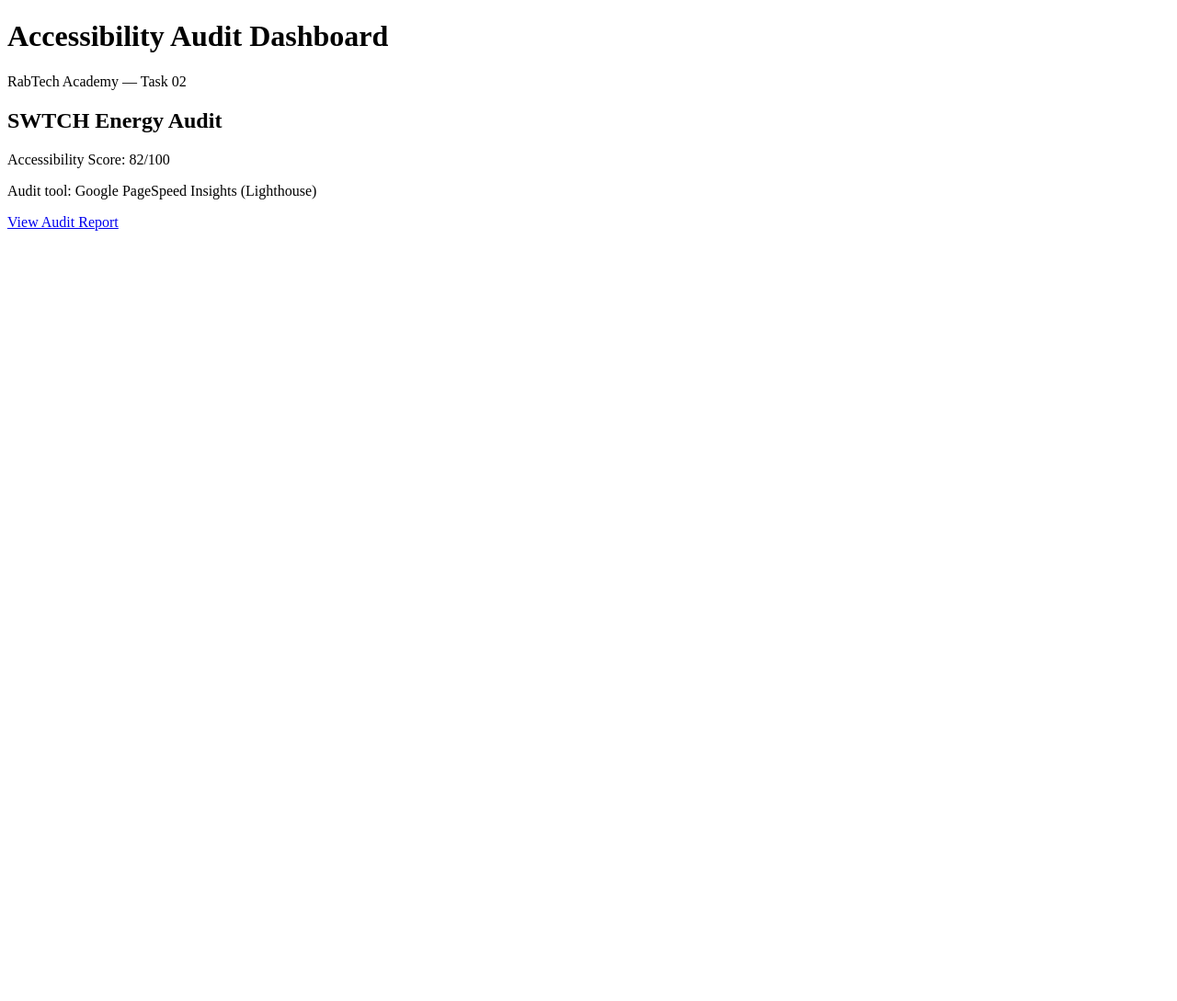
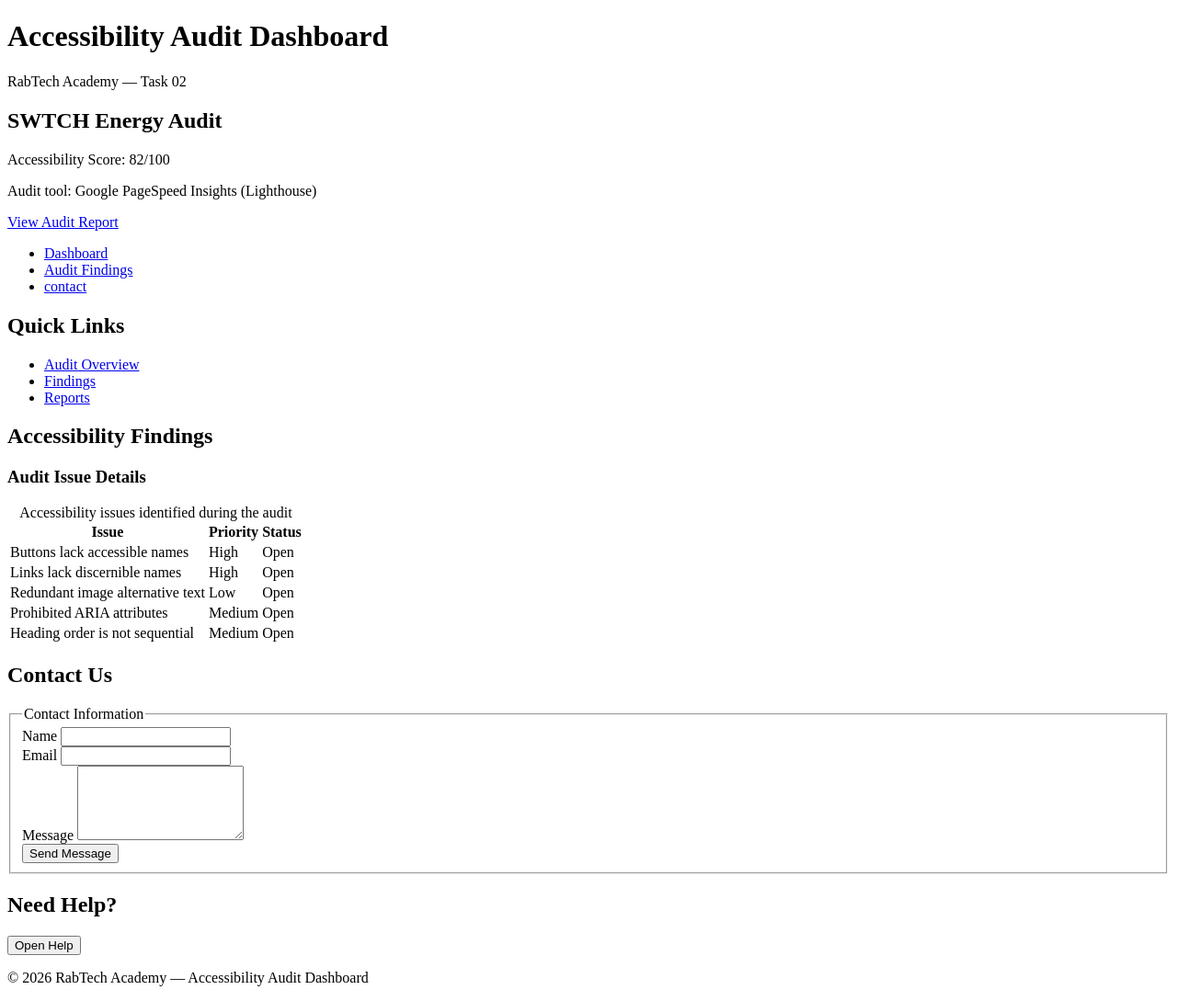
Before and after one commit to Anjali-Rawat16/rabtech-task-02, a plain HTML site: page client/index.html in a window 1280 px wide. Shown: the whole page at 92% size. Before the commit the page ends 800 px from the top, so only its background shows below. Drawn offline with Linux system fonts and the light colour scheme.

Commit message:
Complete Task 03 semantic HTML accessibility

```diff
--- a/client/index.html
+++ b/client/index.html
@@ -14,12 +14,152 @@
   </header>
 
   <main>
-    <section aria-labelledby="audit-heading">
+    <section aria-labelledby="audit-heading"  id="audit">
       <h2 id="audit-heading">SWTCH Energy Audit</h2>
       <p>Accessibility Score: 82/100</p>
       <p>Audit tool: Google PageSpeed Insights (Lighthouse)</p>
       <a href="../docs/accessibility-audit.md">View Audit Report</a>
     </section>
+
+    <nav aria-label="Main navigation">
+      <ul>
+        <li><a href="#dashboard">Dashboard</a></li>
+        <li><a href="#audit">Audit Findings</a></li>
+        <li><a href="#dashboard">contact</a></li>
+      </ul>
+    </nav>
+
+    <aside aria-label="Dashboard sidebar">
+  <h2>Quick Links</h2>
+  <ul>
+    <li><a href="#audit">Audit Overview</a></li>
+    <li><a href="#findings">Findings</a></li>
+    <li><a href="#findings">Reports</a></li>
+  </ul>
+</aside>
+
+<section aria-labelledby="findings-heading" id="findings">
+  <h2 id="findings-heading">Accessibility Findings</h2>
+    <article>
+          <h3 id="table-heading">Audit Issue Details</h3>
+
+  <table>
+    <caption>Accessibility issues identified during the audit</caption>
+
+    <thead>
+      <tr>
+        <th scope="col">Issue</th>
+        <th scope="col">Priority</th>
+        <th scope="col">Status</th>
+      </tr>
+    </thead>
+
+    <tbody>
+      <tr>
+        <td>Buttons lack accessible names</td>
+        <td>High</td>
+        <td>Open</td>
+      </tr>
+
+      <tr>
+        <td>Links lack discernible names</td>
+        <td>High</td>
+        <td>Open</td>
+      </tr>
+
+      <tr>
+        <td>Redundant image alternative text</td>
+        <td>Low</td>
+        <td>Open</td>
+      </tr>
+
+      <tr>
+        <td>Prohibited ARIA attributes</td>
+        <td>Medium</td>
+        <td>Open</td>
+      </tr>
+
+      <tr>
+        <td>Heading order is not sequential</td>
+        <td>Medium</td>
+        <td>Open</td>
+      </tr>
+    </tbody>
+  </table>
+  </article>
+</section>
+
+
+<section aria-labelledby="contact-heading" id="contact">
+  <h2 id="contact-heading">Contact Us</h2>
+
+
+  <form>
+  <fieldset>
+    <legend>Contact Information</legend>
+
+    <div>
+      <label for="name">Name</label>
+      <input
+        type="text"
+        id="name"
+        name="name"
+        autocomplete="name"
+        required
+      >
+    </div>
+
+    <div>
+      <label for="email">Email</label>
+      <input
+        type="email"
+        id="email"
+        name="email"
+        autocomplete="email"
+        required
+      >
+    </div>
+
+    <div>
+      <label for="message">Message</label>
+      <textarea
+        id="message"
+        name="message"
+        rows="5"
+        required
+      ></textarea>
+    </div>
+
+    <button type="submit">Send Message</button>
+    </fieldset>
+  </form>
+</section>
+
+<section aria-labelledby="help-heading">
+  <h2 id="help-heading">Need Help?</h2>
+
+  <button type="button" id="open-help">
+    Open Help
+  </button>
+
+  <dialog id="help-dialog" aria-labelledby="dialog-title">
+    <h2 id="dialog-title">Accessibility Help</h2>
+
+    <p>
+      Use the navigation links to review the audit findings
+      and accessibility recommendations.
+    </p>
+
+    <button type="button" id="close-help">
+      Close
+    </button>
+  </dialog>
+</section>
+
   </main>
+
+  <footer>
+  <p>&copy; 2026 RabTech Academy — Accessibility Audit Dashboard</p>
+</footer>
 </body>
 </html>
```
